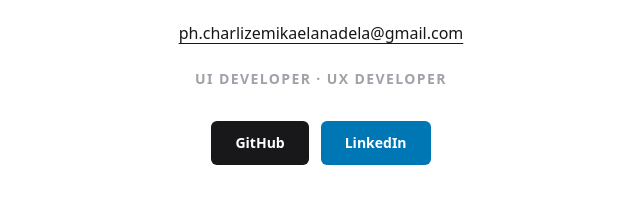
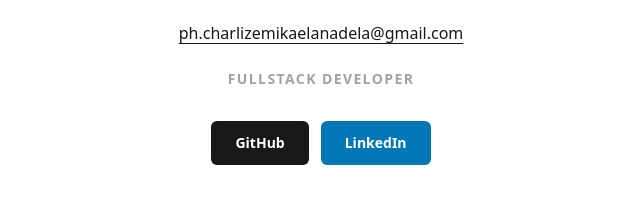
Before and after one commit to charlysss-l/Portfolio, a plain HTML site: page index.html in a window 1280 px wide. Shown: the part 5606-5809 px from the top of the page, 319-959 px from the left. Drawn offline with nearby package versions, Linux system fonts and the light colour scheme.

Commit message:
fix: position to full stack developer

```diff
--- a/index.html
+++ b/index.html
@@ -928,7 +928,7 @@
             </p>
 
             <p class="mt-6 text-sm font-semibold tracking-widest text-zinc-400">
-                UI DEVELOPER · UX DEVELOPER
+                FULLSTACK DEVELOPER
             </p>
 
 
```
